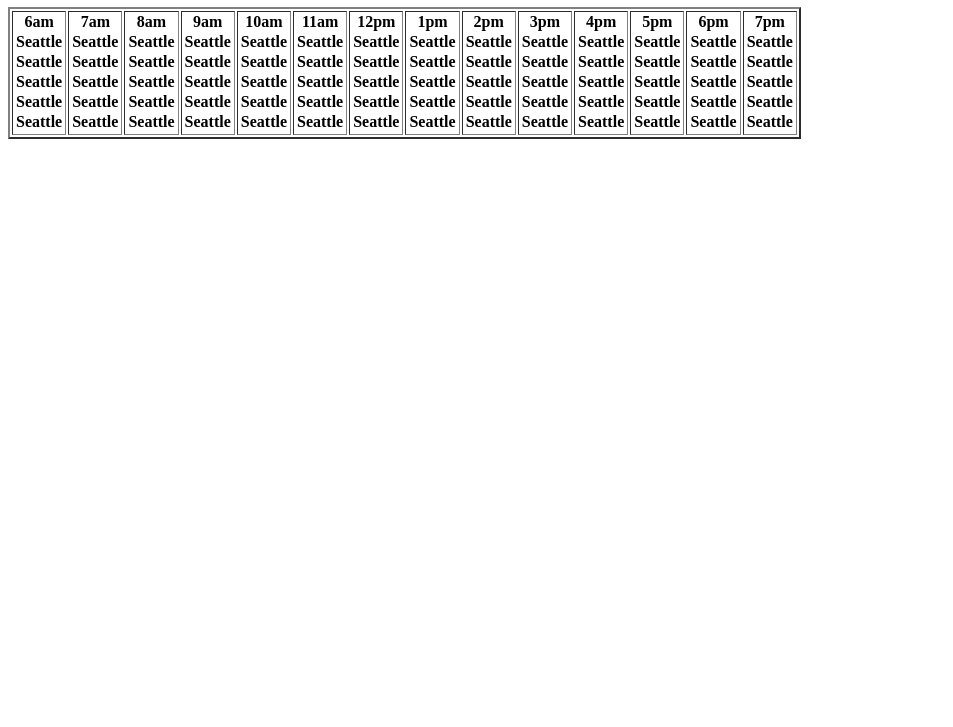
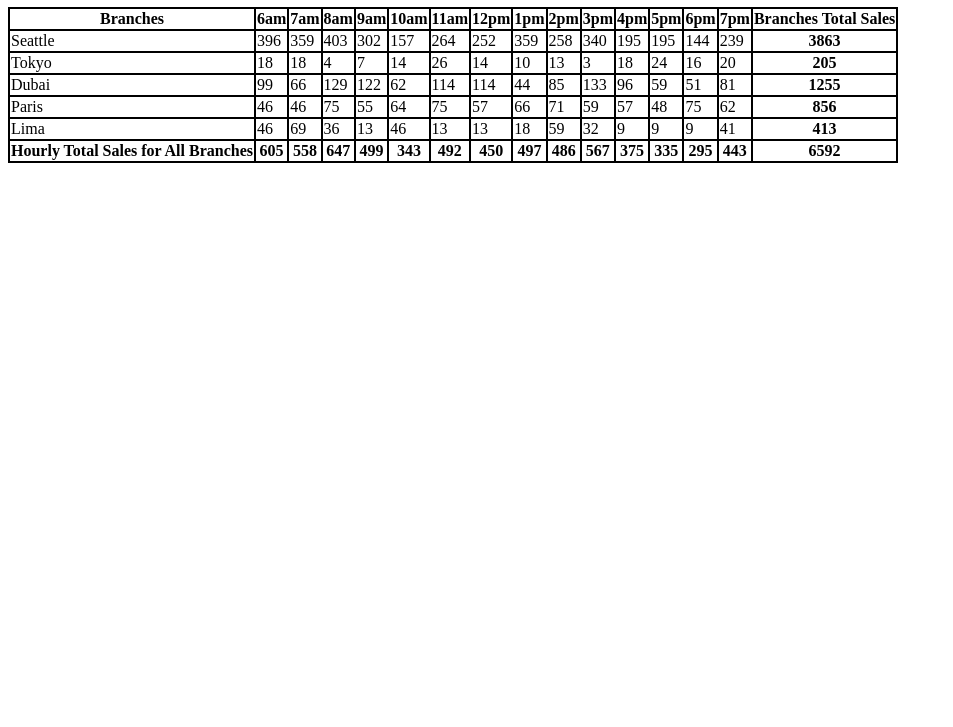
Before and after one commit to umamah1mahmoud/cookie-stand, a plain HTML site: page sales.html in a window 1280 px wide. Shown: the part 73-800 px from the top of the page, without its empty margins (0-953 px from the left). Drawn offline with Linux system fonts and the light colour scheme.

Commit message:
finishing the sales table

```diff
--- a/css/styles.css
+++ b/css/styles.css
@@ -0,0 +1,8 @@
+table{
+    border: 2px black solid;
+    border-collapse: collapse;
+}
+
+td, th, tr{
+    border: 2px black solid;
+}
--- a/js/app.js
+++ b/js/app.js
@@ -1,268 +1,128 @@
 'use strict';
-let main=document.getElementById('sales');
+// >>>>>>>>>>>>>>>>>>>>>>>>>> GLOBAL
+
+let shopsSales=document.getElementById('shopTable');
 let hours=['6am','7am','8am','9am','10am','11am','12pm','1pm','2pm','3pm','4pm','5pm','6pm','7pm'];
-let i=0;
-let total=0;
 
-function Shop(cityName, minCus, maxCus, avgSale){
-    this.cityName=cityName;
-    this.minCus=minCus;
-    this.maxCus=maxCus;
-    this.avgSale=avgSale;
+// >>>>>>>>>>>>>>>>>>>>>>>> Creating Constructor
+
+function Shop(city, minHourlyCus, maxHourlyCus, avgCookiesPerCus){
+    this.city=city;
+    this.minHourlyCus=minHourlyCus;
+    this.maxHourlyCus=maxHourlyCus;
+    this.avgCookiesPerCus=avgCookiesPerCus;
+    this.customersEachHour=[];
     this.cookiesEachHour=[];
-    this.customerNumber=0;
-    this.cookiesPerHour=0;
-}
+    this.totalCookiesDaily=0;
+};
+
+// >>>>>>>>>>>>>>>>>>>>>>>> Creating Methods
 
 Shop.prototype.randomGenerator=function(min,max){
-    min=this.minCus;
-    max=this.maxCus;
+    min=this.minHourlyCus;
+    max=this.maxHourlyCus;
     return Math.floor(Math.random()*(max-min)+min);
 };
 
-Shop.prototype.customersHour=function(){
-    let number=this.customerNumber;
-        number=Math.floor(this.randomGenerator(this.minCus,this.maxCus));
-        return number;
+Shop.prototype.calCustomersEachHour=function(){
+    for (let i=0; i< hours.length; i++){
+        this.customersEachHour.push(this.randomGenerator(this.minHourlyCus, this.maxHourlyCus));
+    }
+
 };
 
-Shop.prototype.cookiesHour=function(){
-    let Hour=Math.floor(this.randomGenerator(this.minCus,this.maxCus)*this.avgSale);
-    return Hour;
+Shop.prototype.calCookiesEachHour=function(){
+    this.calCustomersEachHour();
+    for (let i = 0; i < hours.length; i++){
+        let eachHour= Math.floor(this.customersEachHour[i] * this.avgCookiesPerCus);
+        this.cookiesEachHour.push(eachHour);
+        this.totalCookiesDaily += eachHour;
+    }
 };
 
-Shop.prototype.cookiesEachHourFn= function(){
-    for (let i=0; i<hours.length; i++){
-        let a= Math.floor(this.randomGenerator(this.minCus,this.maxCus)*this.avgSale);
-        this.cookiesEachHour.push(a);
+// >>>>>>>>>>>>>>>>>>>>>>>> Creating The Render Method To Put Values Into Table
+
+
+Shop.prototype.render= function(){
+    this.calCookiesEachHour();
+    let tRow= document.createElement('tr');
+    let tData= document.createElement('td');
+    tData.textContent= this.city;
+    tRow.appendChild(tData);
+
+    for(let i=0; i<hours.length; i++){
+        tData= document.createElement('td');
+        tData.textContent= this.cookiesEachHour[i];
+        tRow.appendChild(tData);
     }
-    total+=this.cookiesEachHour[i];
-    this.cookiesEachHour.push(total);
-    return this.cookiesEachHour ;
+    let tHeader= document.createElement ('th');
+    tHeader.textContent= this.totalCookiesDaily;
+    tRow.appendChild(tHeader);
+    shopsSales.appendChild(tRow);
 };
 
 
-
+// >>>>>>>>>>>>>>>>>>>>>>>> Setting Values For The Shops
 
 
 let seattle=new Shop('Seattle', 23, 65, 6.3);
-console.log ( seattle.cookiesEachHourFn())
-
 let tokyo=new Shop('Tokyo', 3, 24, 1.2);
-console.log ( tokyo.cookiesEachHourFn())
-
 let dubai=new Shop('Dubai', 11, 38, 3.7);
-console.log ( dubai.cookiesEachHourFn())
-
 let paris=new Shop('Paris', 20, 38, 2.3);
-console.log (paris.cookiesEachHourFn())
-
 let lima=new Shop('Lima', 2, 16, 4.6);
-console.log ( lima.cookiesEachHourFn())
+let citiesList=[seattle, tokyo, dubai, paris, lima];
 
 
+// >>>>>>>>>>>>>>>>>>>>>>>> Creating Table Header
 
 
-function getTable(){
-    let body= document.getElementsByTagName('body') [0];
-    let myTable=document.createElement('table');
-    let tableBody=document.createElement('tbody');
+function getHeader(){
+    let tRow= document.createElement('tr');
+    let tHeader= document.createElement ('th');
+    tHeader.textContent= 'Branches';
+    tRow.appendChild(tHeader);
 
     for (let i=0; i< hours.length; i++){
-        let heading=document.createElement('th');
-        heading.innerText= hours[i];
-        tableBody.appendChild(heading);
-        for (let i=0; i<5; i++){
-            let row=document.createElement('tr');
-            heading.appendChild(row);
-            let cell=document.createElement('td');
-            cell=document.createTextNode(seattle.cityName);
-            row.appendChild(cell);
+        tHeader= document.createElement ('th');
+        tHeader.textContent= hours[i];
+        tRow.appendChild(tHeader);
+    }
+    tHeader= document.createElement('th');
+    tHeader.textContent= 'Branches Total Sales'
+    tRow.appendChild(tHeader);
+    shopsSales.appendChild(tRow);
+};
+
+// >>>>>>>>>>>>>>>>>>>>>>>> Creating Table Footer
+
+function getFooter(){
+    let tRow= document.createElement('tr');
+    let tHeader= document.createElement ('th');
+    tHeader.textContent= 'Hourly Total Sales for All Branches';
+    tRow.appendChild(tHeader);
+    let totalOfTotals= 0;
+    for (let i=0; i< hours.length; i++){
+        let hourlyTotal= 0;
+        for (let k=0; k< citiesList.length; k++){
+            hourlyTotal += citiesList[k].cookiesEachHour[i];
+            totalOfTotals += citiesList[k].cookiesEachHour[i];
         }
+        tHeader = document.createElement('th');
+        tHeader.textContent = hourlyTotal;
+        tRow.appendChild(tHeader);
     }
+    tHeader= document.createElement('th');
+    tHeader.textContent= totalOfTotals;
+    tRow.appendChild(tHeader);
+    shopsSales.appendChild(tRow);
+};
 
+// >>>>>>>>>>>>>>>>>>>>>>>> RENDERING THE TABLE!
 
-
-
-
-
-
-
-
-
-
-
-
-
-    // for (let i=0; i<5 ; i++){
-    //     let row=document.createElement('tr');
-
-    //     for (let x=0; x<hours.length; x++){
-    //         let cell=document.createElement('td');
-    //         let cellText= document.createTextNode('cell in row' +i+ ', column'+x);
-    //         cell.appendChild(cellText);
-    //         row.appendChild(cell);
-    //     }
-    //     tableBody.appendChild(row);
-    // }
-    myTable.appendChild(tableBody);
-    body.appendChild(myTable);
-    myTable.setAttribute('border', '2');
-
-}
-
-getTable([['Branch', hours], [seattle.cityName, (seattle.cookiesEachHourFn())], [tokyo.cityName, tokyo.cookiesEachHourFn()], [dubai.cityName, dubai.cookiesEachHourFn()], [paris.cityName, paris.cookiesEachHourFn()], [lima.cityName, lima.cookiesEachHourFn()]]);
-
-
-
-// let shopsTable=document.createElement('table');
-// let tableRow=document.createElement('tr')
-// let theCity= document.createElement('td')
-// theCity.innerText=lima.cityName;
-// main.appendChild(theCity);
-
-
-
-// function createTable(tableData) {
-//     let table = document.createElement('table');
-//     let tableBody = document.createElement('tbody');
-
-//     tableData.forEach(function(cityData) {
-//       let row = document.createElement('tr');
-
-//       cityData.forEach(function(cellData) {
-//         let cell = document.createElement('td');
-//         cell.appendChild(document.createTextNode(cellData));
-//         row.appendChild(cell);
-//       });
-
-//       tableBody.appendChild(row);
-//     });
-
-//     table.appendChild(tableBody);
-//     document.body.appendChild(table);
-//   }
-
-// createTable([['Branch', hours], [seattle.cityName, (seattle.cookiesEachHourFn())], [tokyo.cityName, tokyo.cookiesEachHourFn()], [dubai.cityName, dubai.cookiesEachHourFn()], [paris.cityName, paris.cookiesEachHourFn()], [lima.cityName, lima.cookiesEachHourFn()]]);
-
-// let theCity= document.createElement('h3')
-// theCity.innerText=this.cityName;
-// main.appendChild(theCity);
-// let unorderedList= document.createElement('ul');
-// let count= document.createElement('li');
-// count.innerText=this.cookiesEachHour;
-// unorderedList.appendChild(count);
-// main.appendChild(unorderedList);
-
-// let render=function(){
-//     let unorderedList= document.createElement('ul');
-//     let type= document.createElement('li');
-//     type.innerText=lima.cookiesEachHourFn();
-//     main.appendChild(unorderedList);
-
-// }
-
-
-
-
-
-
-
-
-
-
-
-
-
-
-
-
-
-// let seattle={
-//     cityName: 'Seattle',
-//     minCus:23,
-//     maxCus:65,
-//     avgSale:6.3,
-//     hours:['6am','7am','8am','9am','10am','11am','12pm','1pm','2pm','3pm','4pm','5pm','6pm','7pm'],
-//     cookiesPerHour:[],
-//     customerNumber:0,
-//     randomGenerator: function(min,max){
-//         return Math.floor(Math.random()*(max-min+1)+min);
-//     },
-
-//     customersHour:function(){
-//       let number=this.customerNumber;
-//       number=randomGenerator(23,65);
-//       return number;
-//     },
-//     cookiesHour: function(){
-//         let Hour= this.onehHour;
-//         Hour= randomGenerator(23,65)*this.avgSale;
-//         return Hour;
-//     },
-//     // eachHour: function (){
-//     //     let sum=0;
-//     //     let element = document.getElementById(this.cityName);
-//     //     for (let i=0; i<this.hours.length; i++){
-//     //         this.cookies.push(this.cookiesHour());
-//     //         sum=sum+this.cookies[i];
-//     //         sales.innerHTML = this.hours[i] + ':' + this.cookies[i];
-
-//     //     };
-
-//     // },
-
-
-// };
-
-
-
-// // console.log(seattle);
-// console.log(seattle.customersHour());
-// console.log(seattle.cookiesHour());
-// // console.log(seattle.eachHour());
-// // console.log(seattle.hours, seattle.cookiesHour());
-// for (let i=0; i<seattle.hours.length; i++){
-//     console.log(seattle.hours[i] + ':' + seattle.cookiesHour());
-// };
-
-
-// let tokyo={
-//     minCus:3,
-//     maxCus:24,
-//     avgSale:1.2,
-
-
-// }
-
-// let dubai={
-//     minCus:11,
-//     maxCus:38,
-//     avgSale:3.7,
-
-
-// }
-
-// let paris={
-//     minCus:20,
-//     maxCus:38,
-//     avgSale:2.3,
-
-
-// }
-
-// let lima={
-//     minCus:2,
-//     maxCus:16,
-//     avgSale:4.6,
-
-
-// }
-
-
-
-// let unorderedList= document.createElement('ul');
-// main.appendChild(unorderedList);
-// let eachHourCookies= document.createElement('li');
-// eachHourCookies.innerText=seattle.
-// unorderedList.appendChild(eachHourCookies);
+(function renderTable(){
+    getHeader();
+    for( let i= 0; i< citiesList.length; i++){
+        citiesList[i].render();
+    }
+    getFooter();
+})();
--- a/sales.html
+++ b/sales.html
@@ -12,9 +12,11 @@
 
     </header>
 
-    <main id="sales">
+    <main id='sales'>
         <h1>Our branches and their sales</h1>
+        <table id='shopTable'>
 
+        </table>
     </main>
 
     <footer></footer>
```
Also changed, not shown: text.txt.
